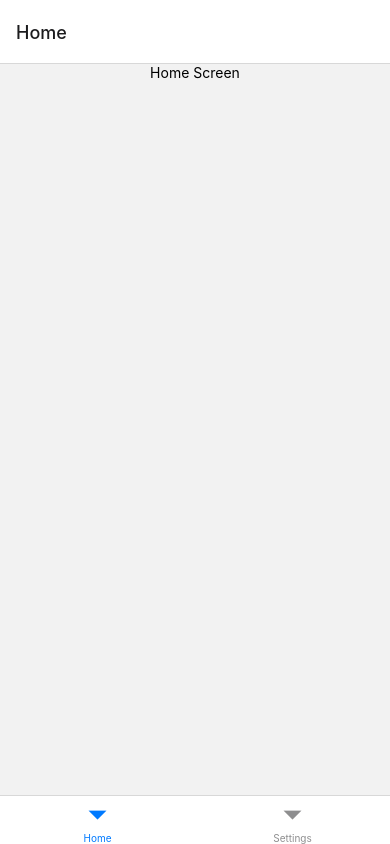
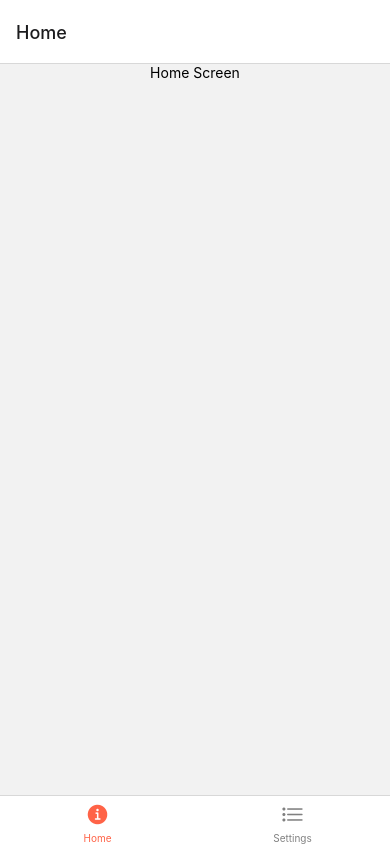
Before and after one commit to gt2rz/rn-tab_navigation, a React Native app: screen / in a window 390 px wide. Built offline with nearby package versions, Linux system fonts and the light colour scheme.

Commit message:
Refactor App.tsx to use bottom tab navigation and update dependencies

```diff
--- a/App.tsx
+++ b/App.tsx
@@ -1,17 +1,38 @@
 import React from 'react';
-import {Text, View} from 'react-native';
 import {NavigationContainer} from '@react-navigation/native';
 
 import HomeScreen from './src/screens/HomeScreen';
 import SettingsScreen from './src/screens/SettingsScreen';
 import {createBottomTabNavigator} from '@react-navigation/bottom-tabs';
 
+import Ionicons from 'react-native-vector-icons/Ionicons';
+
 const Tab = createBottomTabNavigator();
 
 function App(): React.JSX.Element {
   return (
     <NavigationContainer>
-      <Tab.Navigator>
+      <Tab.Navigator
+        screenOptions={({route}) => ({
+          // eslint-disable-next-line react/no-unstable-nested-components
+          tabBarIcon: ({focused, color, size}) => {
+            let iconName;
+
+            if (route.name === 'Home') {
+              iconName = focused
+                ? 'information-circle'
+                : 'information-circle-outline';
+            } else if (route.name === 'Settings') {
+              iconName = focused ? 'list' : 'list-outline';
+            }
+
+            iconName = iconName || 'information-circle-outline';
+            // You can return any component that you like here!
+            return <Ionicons name={iconName} size={size} color={color} />;
+          },
+          tabBarActiveTintColor: 'tomato',
+          tabBarInactiveTintColor: 'gray',
+        })}>
         <Tab.Screen name="Home" component={HomeScreen} />
         <Tab.Screen name="Settings" component={SettingsScreen} />
       </Tab.Navigator>
```
Also changed, not shown: 1 other file (tests, documents, lock files or other folders).
